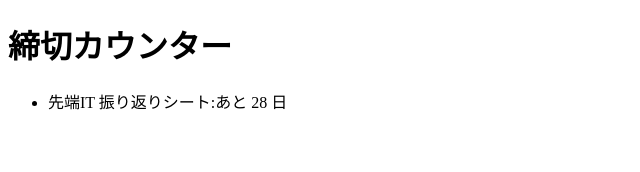
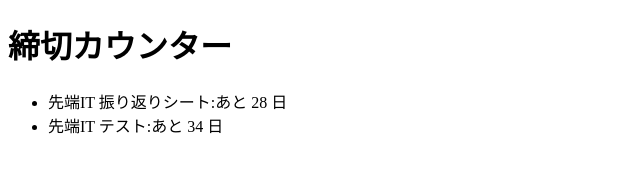
Before and after one commit to neec-sentan-it-2026/team03-deadline, a website: page public/index.html in a window 1280 px wide. Shown: the whole page, without its empty margins (0-640 px from the left). Drawn offline with Linux system fonts and the light colour scheme.

Commit message:
締め切りデータを追加

```diff
--- a/public/index.html
+++ b/public/index.html
@@ -12,6 +12,7 @@
     import { daysUntil } from './deadline.js';
     const deadlines = [
       { name: '先端IT 振り返りシート', date: '2026-12-25' },
+      { name: '先端IT テスト', date: '2026-12-31' },
     ];
     const list = document.getElementById('list');
     for (const d of deadlines) {
```
